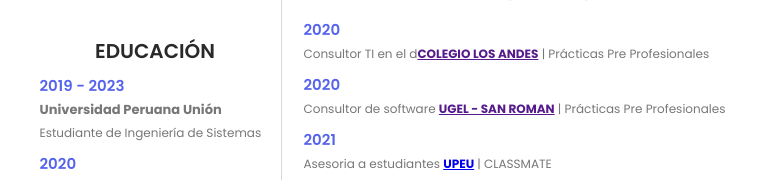
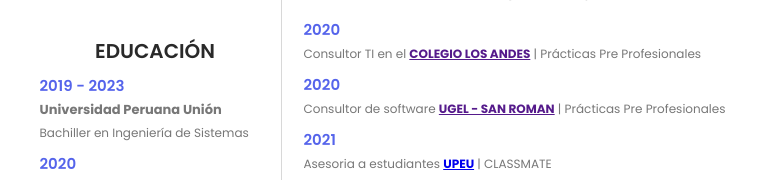
Before and after one commit to giangrobert/my_cv, a plain HTML site: page index.html in a window 1280 px wide. Shown: the part 496-676 px from the top of the page, 251-1020 px from the left. Drawn offline with Linux system fonts and the light colour scheme.

```diff
--- a/index.html
+++ b/index.html
@@ -51,7 +51,7 @@
 									<li id="education01">
 										<h3>2019 - 2023</h3>
 										<p><b>Universidad Peruana Unión</b></p>
-										<p>Estudiante de Ingeniería de Sistemas</p>
+										<p>Bachiller en Ingeniería de Sistemas</p>
 									</li>
 									<li id="education2">
 										<h3>2020</h3>
@@ -190,7 +190,7 @@
 								<ul id="scrolls">
 									<li id="experience01">
 										<h3>2020</h3>
-										<p>Consultor TI en el d<b><a href="">COLEGIO LOS ANDES</a></b> | Prácticas Pre Profesionales</p>
+										<p>Consultor TI en el <b><a href="">COLEGIO LOS ANDES</a></b> | Prácticas Pre Profesionales</p>
 									</li>
 									<li id="experience2">
 										<h3>2020</h3>
```
